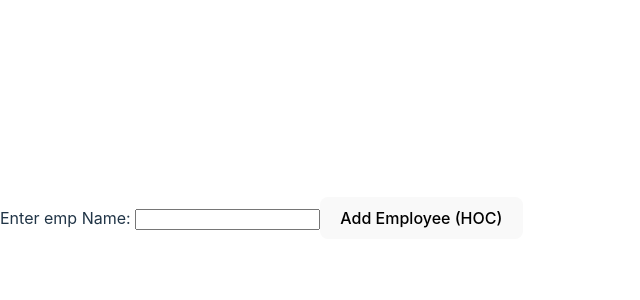
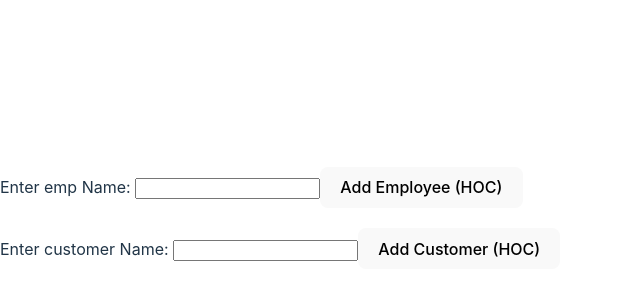
Before and after one commit to ramakrishna-java/onlineshopping-react, a React (Vite) app: page / in a window 1280 px wide. Shown: the part 184-484 px from the top of the page, without its empty margins (0-640 px from the left). Built offline with nearby package versions, Linux system fonts and the light colour scheme.

Commit message:
render props

```diff
--- /dev/null
+++ b/src/11_renderProps/App.jsx
@@ -0,0 +1,27 @@
+import React, {Component} from 'react'
+import Item from './components/Item.jsx'
+//import CustomerListNormal from './components/CustomerListNormal'
+//import EmployeeListNormal from './components/EmployeeListNormal'
+import EmployeeList  from './components/EmployeeList'
+import CustomerList from './components/CustomerList'
+//import EmployeeListNormal from './components/EmployeeListNormal'
+
+export default class App extends React.Component {
+    render() {
+      return (
+        <div>
+
+          <Item isUpper={true} render={(items, addItem)=>(
+            <EmployeeList items={items} addItem={addItem} heading="Emp List using render props" />
+          )} />
+          <Item render={(items, addItem)=>(
+            <CustomerList items={items} addItem={addItem} heading="Customer1e List using render props" />
+          )} />
+        </div>
+      )
+    }
+}
+
+/*
+          //<EmployeeListNormal heading="Employee List (Normal)"/>
+         // <CustomerListNormal heading="Customer List (Normal)"/>  */
--- /dev/null
+++ b/src/11_renderProps/components/CustomerList.jsx
@@ -0,0 +1,30 @@
+import React from 'react'
+import withItem from './withItem'
+
+class CustomerList extends React.Component {
+    constructor(props) {
+        super(props);
+
+        this.refName=React.createRef();
+    }
+
+    render(){
+        const {items, addItem, heading} =this.props;//destructuring concept
+
+        const itemList =items.map((item, index)=> (
+            <li key={index}>{item}</li>
+        ))
+
+        return(<>
+        <h2>{heading}</h2>
+        <label> Enter customer Name: <input type="text" ref={this.refName} /></label>
+        <button onClick={()=> addItem(this.refName.current.value)}>Add Customer (HOC)</button>
+        <ul>{itemList}</ul>
+        </>)
+
+
+    }
+
+}
+//argment 1 is passed  as true- for upper case
+export default withItem(CustomerList)
--- /dev/null
+++ b/src/11_renderProps/components/CustomerListNormal.jsx
@@ -0,0 +1,31 @@
+import React from 'react'
+
+export default class CustomerListNormal extends React.Component {
+    constructor(props){
+        super(props);
+
+        this.refName=React.createRef();
+        this.state={customers:[]}
+    }
+
+    addCustomer =(name)=>{
+        console.log('add customer called:'+name)
+        this.setState(prevState=>{
+            return {customers:[...prevState.customers, name]};
+        })
+    }
+
+    render(){
+        let customers = this.state.customers.map((customer,index)=>(
+            <li key={index}>{customer}</li>
+            ))
+        return(<>
+        <h2>{this.props.heading}</h2>
+        <label>Enter customer name: <input type="text" ref={this.refName}></input></label>
+
+        <button onClick={()=>this.addCustomer(this.refName.current.value)}>Add Customer</button>
+        <ul>{customers}</ul>
+
+        </>)
+    }
+}
--- /dev/null
+++ b/src/11_renderProps/components/EmployeeList.jsx
@@ -0,0 +1,30 @@
+import React from 'react'
+import withItem from './withItem'
+
+class EmployeeList extends React.Component {
+    constructor(props) {
+        super(props);
+
+        this.refName=React.createRef();
+    }
+
+    render(){
+        const {items, addItem, heading} =this.props;//destructuring concept
+
+        const itemList =items.map((item, index)=> (
+            <li key={index}>{item}</li>
+        ))
+
+        return(<>
+        <h2>{heading}</h2>
+        <label> Enter emp Name: <input type="text" ref={this.refName} /></label>
+        <button onClick={()=> addItem(this.refName.current.value)}>Add Employee (HOC)</button>
+        <ul>{itemList}</ul>
+        </>)
+
+
+    }
+
+}
+//argment 1 is passed  as true- for upper case
+export default withItem(EmployeeList, 1)
--- /dev/null
+++ b/src/11_renderProps/components/EmployeeListNormal.jsx
@@ -0,0 +1,34 @@
+import React from 'react'
+
+export default class EmployeeListNormal extends React.Component {
+    constructor(props) {
+        super(props);
+        this.refName =  React.createRef();
+
+        this.state ={employees:[]}
+    }
+
+    addEmployee =(name) =>{
+        this.setState(prevState=> {
+            return {employees: [...prevState.employees, name.toUpperCase()]};
+        })
+    }
+
+    render(){
+        let employees =this.state.employees.map((employee, index)=>(
+            <li key={index}>{employee}</li>
+        ))
+
+        return(<>
+        <h2> {this.props.heading}</h2>
+        <label>
+            Enter Employee name:
+            <input type="text" ref={this.refName} />
+        </label>
+        <button onClick={()=>this.addEmployee(this.refName.current.value)}>Add Employee</button>
+        <ul>{employees}</ul>
+        </>)
+
+    }
+
+}
--- /dev/null
+++ b/src/11_renderProps/components/Item.jsx
@@ -0,0 +1,25 @@
+import React, { Component } from 'react'
+
+class Item extends Component{
+
+    constructor(props){
+        super(props)
+        this.state={items:[]}
+    }
+
+    addItem =(itemName)=> {
+        this.setState(prevState=>{
+            return {items:[...prevState.items,this.props.isUpper? itemName.toUpperCase():itemName]}
+        })
+    }
+
+
+    render(){
+        return(<div>
+            {this.props.render(this.state.items, this.addItem)}
+        </div>)
+    }
+}
+
+
+export default Item
--- /dev/null
+++ b/src/11_renderProps/components/withItem.jsx
@@ -0,0 +1,25 @@
+import React from 'react'
+
+const withItem= (WrappedComponent , toUpper)=>{
+    class WithItemComp extends React.Component {
+        constructor(props){
+            super(props);
+
+            this.state={items:[]}
+        }
+
+        addItem=(itemName)=>{
+            this.setState(prevState => {
+                return {items: [...prevState.items, toUpper? itemName.toUpperCase():itemName]}
+            })
+        }
+
+        render(){
+            return(
+                <WrappedComponent items={this.state.items} addItem={this.addItem} />
+            )
+        }
+    }
+    return WithItemComp;
+}
+export default withItem;
--- a/src/main.jsx
+++ b/src/main.jsx
@@ -12,7 +12,8 @@ import './index.css'
 //import App from './08_LifeCycleOfComponent/App.jsx'
 //import App from './09_composableComponents/App.jsx'
 //import App from './09a_composableComponents_Json-Server/App.jsx'
-import App from './10_hoc/App.jsx'
+//import App from './10_hoc/App.jsx'
+import App from './11_renderProps/App.jsx'
 
 createRoot(document.getElementById('root')).render(
   //<StrictMode>
```
